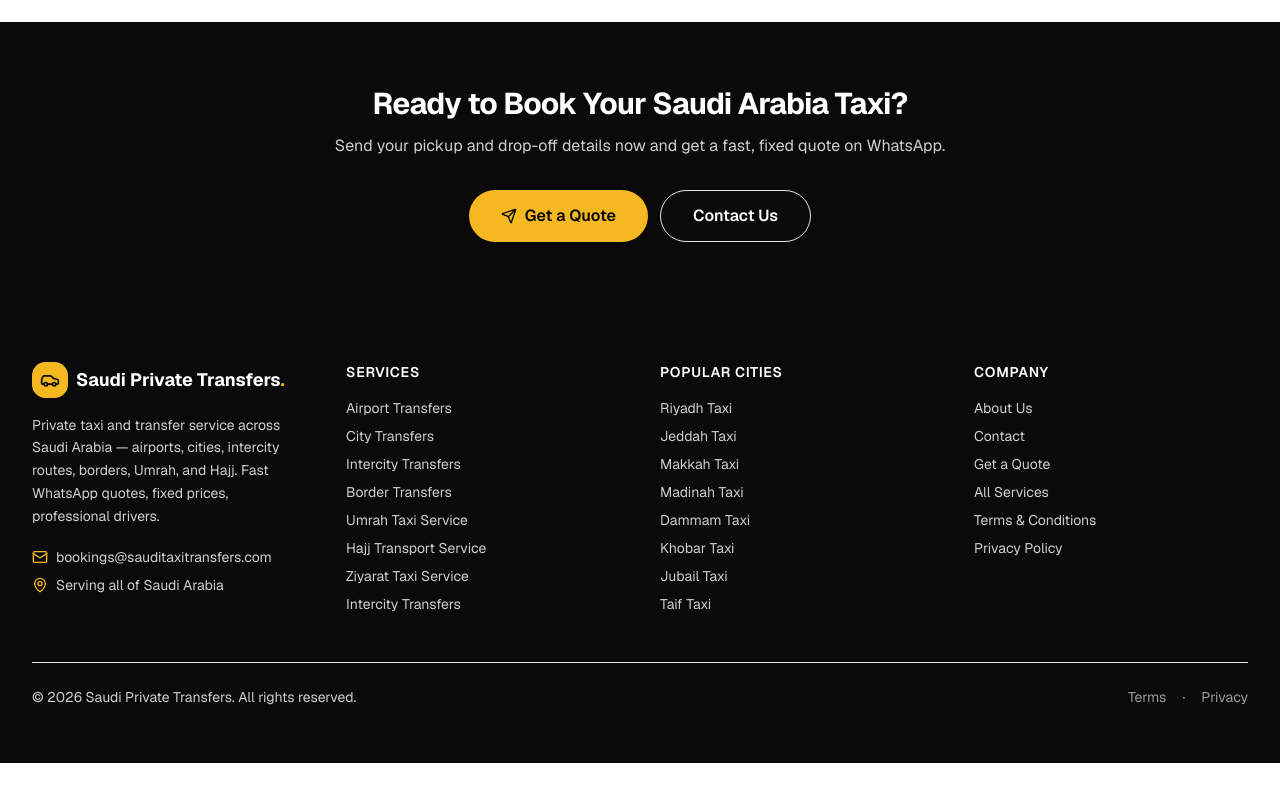
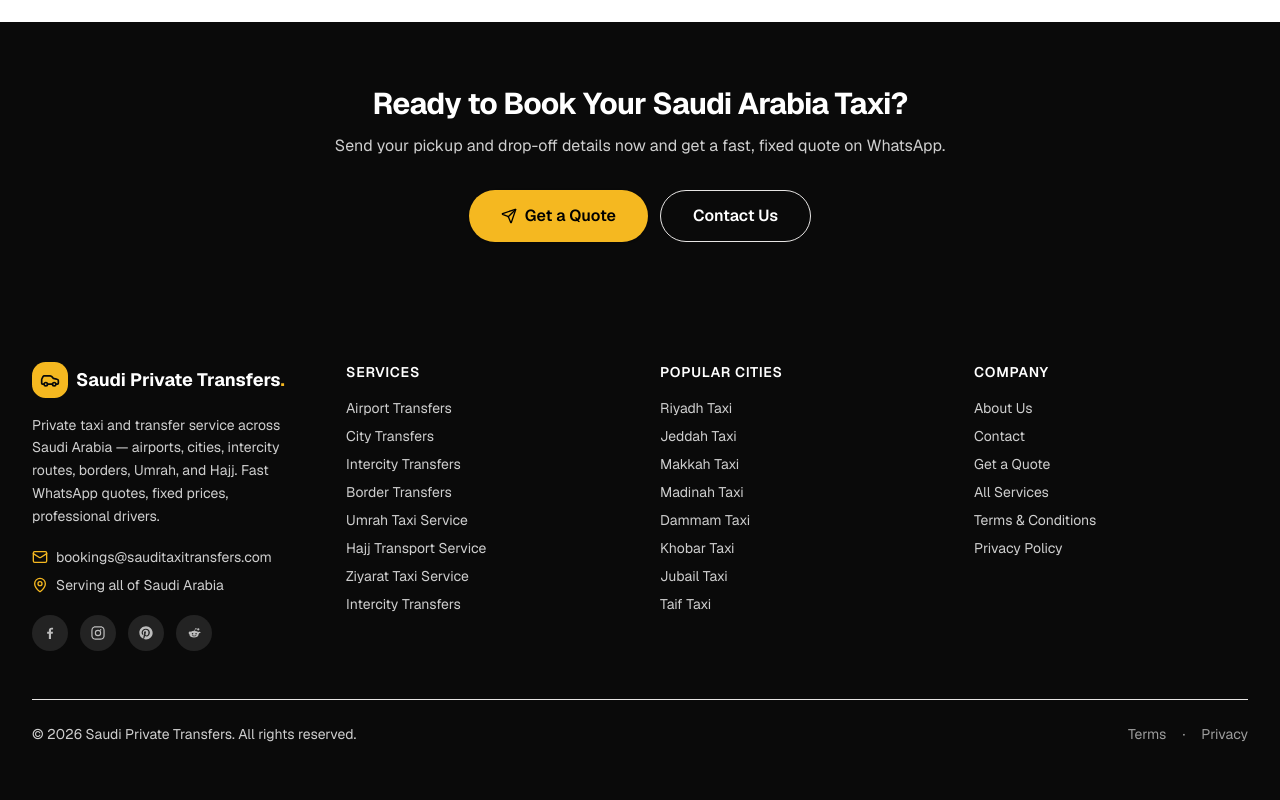
Before and after one commit to ItaliyaTaxi/sauditaxi, a Next.js app: page /services in a window 1280 px wide. Shown: the part 2198-2998 px from the top of the page. Before the commit the page ends 2961 px from the top, so only its background shows below. Built offline with nearby package versions, Linux system fonts and the light colour scheme.

Commit message:
footer icons

```diff
--- /dev/null
+++ b/components/icons/SocialIcons.tsx
@@ -0,0 +1,37 @@
+import type { SVGProps } from "react";
+
+/** Facebook "f" mark. */
+export function FacebookIcon(props: SVGProps<SVGSVGElement>) {
+  return (
+    <svg viewBox="0 0 24 24" fill="currentColor" aria-hidden="true" {...props}>
+      <path d="M13.5 21v-7.8h2.6l.4-3H13.5V8.2c0-.87.24-1.46 1.5-1.46h1.6V4.1C16.32 4.07 15.36 4 14.24 4c-2.34 0-3.94 1.43-3.94 4.04v2.16H7.7v3h2.6V21h3.2Z" />
+    </svg>
+  );
+}
+
+/** Instagram camera + ring mark. */
+export function InstagramIcon(props: SVGProps<SVGSVGElement>) {
+  return (
+    <svg viewBox="0 0 24 24" fill="currentColor" aria-hidden="true" {...props}>
+      <path d="M12 2c-2.72 0-3.06.01-4.12.06-1.06.05-1.79.22-2.43.47-.66.26-1.22.6-1.77 1.16A4.9 4.9 0 0 0 2.53 5.5c-.25.64-.42 1.37-.47 2.42C2 8.94 2 9.28 2 12s.01 3.06.06 4.12c.05 1.06.22 1.79.47 2.43.26.66.6 1.22 1.16 1.77.55.55 1.11.9 1.77 1.16.64.25 1.37.42 2.43.47C8.94 22 9.28 22 12 22s3.06-.01 4.12-.06c1.06-.05 1.79-.22 2.43-.47.66-.26 1.22-.61 1.77-1.16.55-.55.9-1.11 1.16-1.77.25-.64.42-1.37.47-2.43C22 15.06 22 14.72 22 12s-.01-3.06-.06-4.12c-.05-1.06-.22-1.79-.47-2.43a4.9 4.9 0 0 0-1.16-1.77 4.9 4.9 0 0 0-1.77-1.16c-.64-.25-1.37-.42-2.43-.47C15.06 2 14.72 2 12 2Zm0 1.8c2.67 0 2.99.01 4.04.06.98.04 1.5.21 1.86.34.47.18.8.4 1.15.75.35.35.57.68.75 1.15.13.36.3.88.34 1.86.05 1.05.06 1.37.06 4.04s-.01 2.99-.06 4.04c-.04.98-.21 1.5-.34 1.86-.18.47-.4.8-.75 1.15-.35.35-.68.57-1.15.75-.36.13-.88.3-1.86.34-1.05.05-1.37.06-4.04.06s-2.99-.01-4.04-.06c-.98-.04-1.5-.21-1.86-.34-.47-.18-.8-.4-1.15-.75a3.1 3.1 0 0 1-.75-1.15c-.13-.36-.3-.88-.34-1.86C3.81 14.99 3.8 14.67 3.8 12s.01-2.99.06-4.04c.04-.98.21-1.5.34-1.86.18-.47.4-.8.75-1.15.35-.35.68-.57 1.15-.75.36-.13.88-.3 1.86-.34C9.01 3.81 9.33 3.8 12 3.8Zm0 3.38a4.82 4.82 0 1 0 0 9.64 4.82 4.82 0 0 0 0-9.64Zm0 7.95a3.13 3.13 0 1 1 0-6.26 3.13 3.13 0 0 1 0 6.26Zm5.13-8.14a1.13 1.13 0 1 1-2.25 0 1.13 1.13 0 0 1 2.25 0Z" />
+    </svg>
+  );
+}
+
+/** Pinterest "P" mark. */
+export function PinterestIcon(props: SVGProps<SVGSVGElement>) {
+  return (
+    <svg viewBox="0 0 24 24" fill="currentColor" aria-hidden="true" {...props}>
+      <path d="M12 2C6.48 2 2 6.31 2 11.63c0 4.08 2.53 7.57 6.11 8.98-.08-.76-.16-1.94.03-2.78.17-.75 1.13-4.78 1.13-4.78s-.29-.58-.29-1.43c0-1.34.79-2.35 1.76-2.35.83 0 1.23.62 1.23 1.36 0 .83-.53 2.07-.8 3.22-.23.96.49 1.75 1.45 1.75 1.74 0 3.08-1.83 3.08-4.46 0-2.33-1.68-3.97-4.08-3.97-2.78 0-4.41 2.09-4.41 4.24 0 .84.32 1.74.73 2.23.08.1.09.18.07.28-.07.31-.24.96-.27 1.1-.04.18-.14.22-.33.13-1.22-.57-1.98-2.33-1.98-3.75 0-3.06 2.22-5.87 6.4-5.87 3.36 0 5.97 2.39 5.97 5.59 0 3.34-2.1 6.02-5.02 6.02-.98 0-1.9-.51-2.21-1.11l-.6 2.3c-.22.83-.81 1.87-1.2 2.5A10 10 0 0 0 12 21.63c5.52 0 10-4.31 10-9.63S17.52 2 12 2Z" />
+    </svg>
+  );
+}
+
+/** Reddit alien-head mark. */
+export function RedditIcon(props: SVGProps<SVGSVGElement>) {
+  return (
+    <svg viewBox="0 0 24 24" fill="currentColor" aria-hidden="true" {...props}>
+      <path d="M22 12.14c0-1.16-.94-2.1-2.1-2.1-.53 0-1.02.2-1.39.53-1.32-.9-3.11-1.48-5.09-1.56l.96-3.02 2.62.6a1.53 1.53 0 1 0 .17-.86l-2.94-.67a.43.43 0 0 0-.51.29l-1.08 3.4c-2.04.05-3.87.63-5.22 1.55a2.09 2.09 0 0 0-1.38-.52C4.94 9.8 4 10.74 4 11.9c0 .81.46 1.51 1.13 1.87a3.14 3.14 0 0 0-.05.55c0 2.5 3.09 4.53 6.9 4.53s6.9-2.03 6.9-4.53c0-.18-.02-.36-.05-.54.68-.36 1.17-1.07 1.17-1.6ZM8.7 13.2a1.16 1.16 0 1 1 2.32 0 1.16 1.16 0 0 1-2.32 0Zm6.68 2.75c-.72.72-2.09.97-3.03.97-.94 0-2.32-.25-3.03-.97a.35.35 0 0 1 .5-.5c.5.5 1.55.7 2.53.7s2.02-.2 2.53-.7a.35.35 0 0 1 .5.5Zm-.28-1.59a1.16 1.16 0 1 1 0-2.32 1.16 1.16 0 0 1 0 2.32Z" />
+    </svg>
+  );
+}
--- a/components/layout/Footer.tsx
+++ b/components/layout/Footer.tsx
@@ -3,6 +3,7 @@
 import Link from "next/link";
 import { usePathname } from "next/navigation";
 import { Car, Mail, MapPin } from "lucide-react";
+import { FacebookIcon, InstagramIcon, PinterestIcon, RedditIcon } from "@/components/icons/SocialIcons";
 import { siteConfig } from "@/lib/site";
 import { cities } from "@/data/cities";
 import { services } from "@/data/services";
@@ -49,6 +50,44 @@ export function Footer() {
               <p className="flex items-center gap-2">
                 <MapPin className="size-4 text-gold" /> {dict.footer.servingAllOfSaudi}
               </p>
+            </div>
+            <div className="mt-5 flex items-center gap-3">
+              <a
+                href={siteConfig.social.facebook}
+                target="_blank"
+                rel="noopener noreferrer"
+                aria-label={isAr ? "تابعنا على فيسبوك" : "Follow us on Facebook"}
+                className="flex size-9 items-center justify-center rounded-full bg-white/10 text-white/70 transition-colors hover:bg-gold hover:text-navy"
+              >
+                <FacebookIcon className="size-4" />
+              </a>
+              <a
+                href={siteConfig.social.instagram}
+                target="_blank"
+                rel="noopener noreferrer"
+                aria-label={isAr ? "تابعنا على انستغرام" : "Follow us on Instagram"}
+                className="flex size-9 items-center justify-center rounded-full bg-white/10 text-white/70 transition-colors hover:bg-gold hover:text-navy"
+              >
+                <InstagramIcon className="size-4" />
+              </a>
+              <a
+                href={siteConfig.social.pinterest}
+                target="_blank"
+                rel="noopener noreferrer"
+                aria-label={isAr ? "تابعنا على بينترست" : "Follow us on Pinterest"}
+                className="flex size-9 items-center justify-center rounded-full bg-white/10 text-white/70 transition-colors hover:bg-gold hover:text-navy"
+              >
+                <PinterestIcon className="size-4" />
+              </a>
+              <a
+                href={siteConfig.social.reddit}
+                target="_blank"
+                rel="noopener noreferrer"
+                aria-label={isAr ? "تابعنا على ريديت" : "Follow us on Reddit"}
+                className="flex size-9 items-center justify-center rounded-full bg-white/10 text-white/70 transition-colors hover:bg-gold hover:text-navy"
+              >
+                <RedditIcon className="size-4" />
+              </a>
             </div>
           </div>
 
--- a/lib/site.ts
+++ b/lib/site.ts
@@ -25,6 +25,12 @@ export const siteConfig = {
   // SVG social previews, so the share image must be a PNG/JPG.
   ogImage: "/og-image.png",
   twitterHandle: "@sauditaxi",
+  social: {
+    pinterest: "https://www.pinterest.com/saudiprivate",
+    facebook: "https://www.facebook.com/profile.php?id=61588795481731",
+    instagram: "https://www.instagram.com/saudiprivatetransfer/",
+    reddit: "https://www.reddit.com/user/SaudiPrivateTransfer/",
+  },
   address: {
     streetAddress: "King Fahd Road",
     addressLocality: "Riyadh",
```
